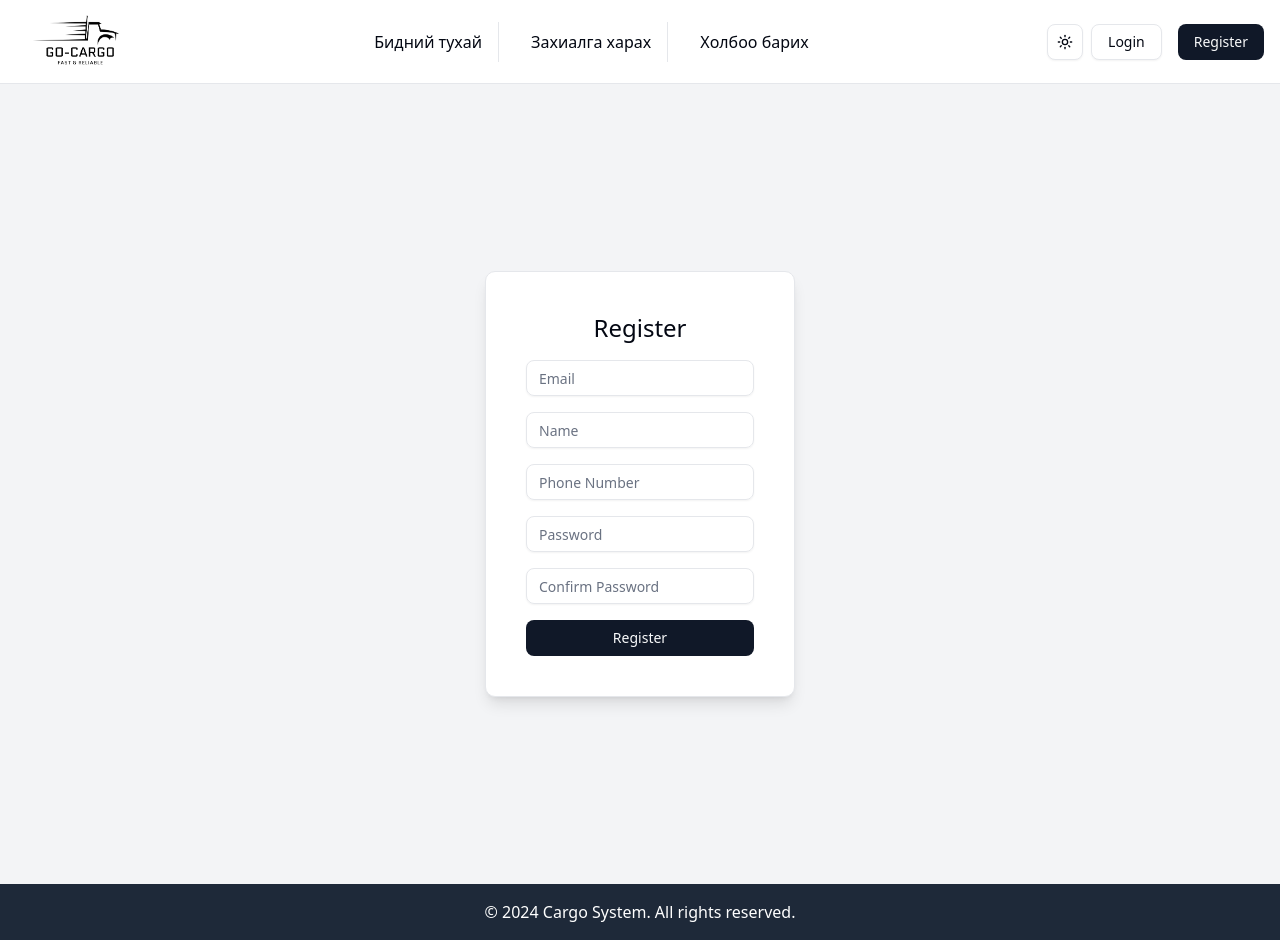
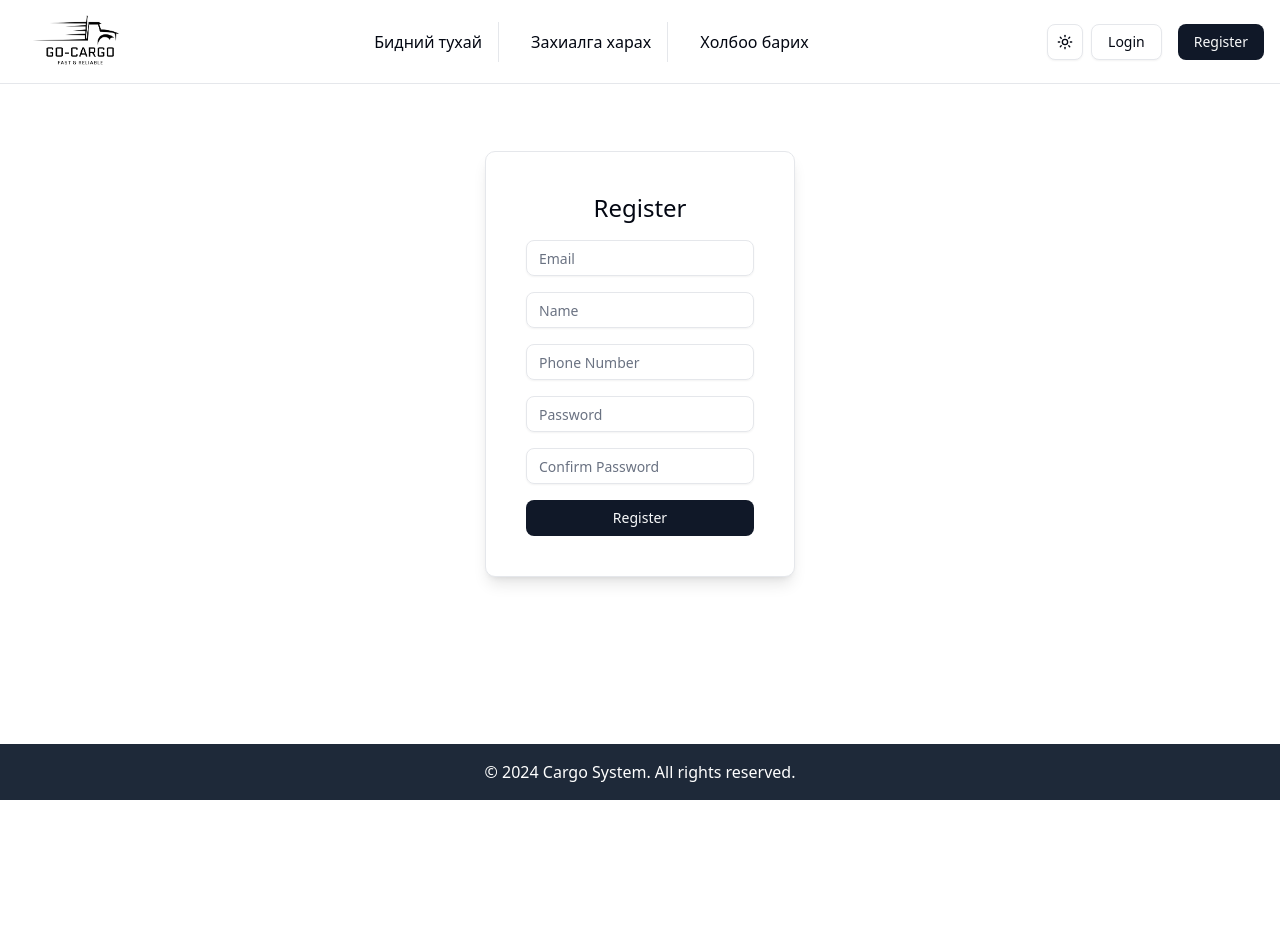
Before and after one commit to zZzombiee/cargo-system, a Next.js app in the folder frontend/: page /register in a window 1280 px wide. After the commit the page ends 800 px from the top, so only its background shows below. Built offline with nearby package versions, Linux system fonts and the light colour scheme.

Commit message:
little fixes

```diff
--- a/frontend/src/app/login/page.tsx
+++ b/frontend/src/app/login/page.tsx
@@ -46,7 +46,7 @@ const Login = () => {
     }
   };
   return (
-    <div className="flex items-center justify-end h-[70vh] bg-gray-100 dark:bg-gray-950">
+    <div className="flex items-center justify-end h-[70vh] ">
       <div className="mx-auto flex flex-col gap-4 border p-10 rounded-lg bg-white shadow-lg dark:bg-gray-900">
         <p className="flex w-full justify-center items-center text-2xl">
           Login
--- a/frontend/src/app/register/page.tsx
+++ b/frontend/src/app/register/page.tsx
@@ -55,8 +55,8 @@ const Register = () => {
   };
 
   return (
-    <div className="flex items-center justify-center min-h-screen bg-gray-100">
-      <div className="mx-auto flex flex-col gap-4 border p-10 rounded-lg bg-white shadow-lg">
+    <div className="flex items-center justify-end h-[70vh]">
+      <div className="mx-auto flex flex-col gap-4 border p-10 rounded-lg bg-white shadow-lg dark:bg-gray-900">
         <p className="flex w-full justify-center items-center text-2xl">
           Register
         </p>
```
